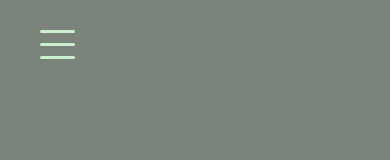
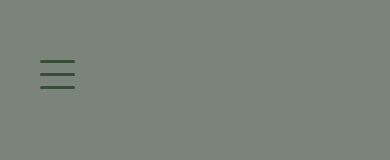
Before and after one commit to terichudejova/wedding, a React (Vite) app: page /wedding/qanda in a window 390 px wide. Shown: the top 160 px of the page. Built offline with nearby package versions, Linux system fonts and the light colour scheme; a web font is replaced by a local one.

Commit message:
make hamburger menu nav-links background position at the very top of the page, the cross above it with dark color

```diff
--- a/src/index.css
+++ b/src/index.css
@@ -1021,15 +1021,19 @@ footer a:hover {
     display: none;
     flex-direction: column;
     position: absolute;
-    top: 60px; /* Adjust according to your design */
+    top: 0;
     right: 0;
     width: 100%;
     text-align: center;
     transition: 0.3s ease-in-out;
-    margin-top: var(--space-s);
+    margin-top: 0;
     z-index: 1;
     padding-top: var(--space-xs);
     padding-bottom: var(--space-xs);
+  }
+
+  .nav.open {
+    padding-top: 0;
   }
 
   .nav.open .nav-links {
@@ -1043,6 +1047,12 @@ footer a:hover {
 
   .hamburger {
     display: flex;
+    z-index: 2;
+    margin-top: var(--space-s);
+  }
+
+  .bar {
+    background-color: var(--hover-color);
   }
 
   .nav-links.show {
```
